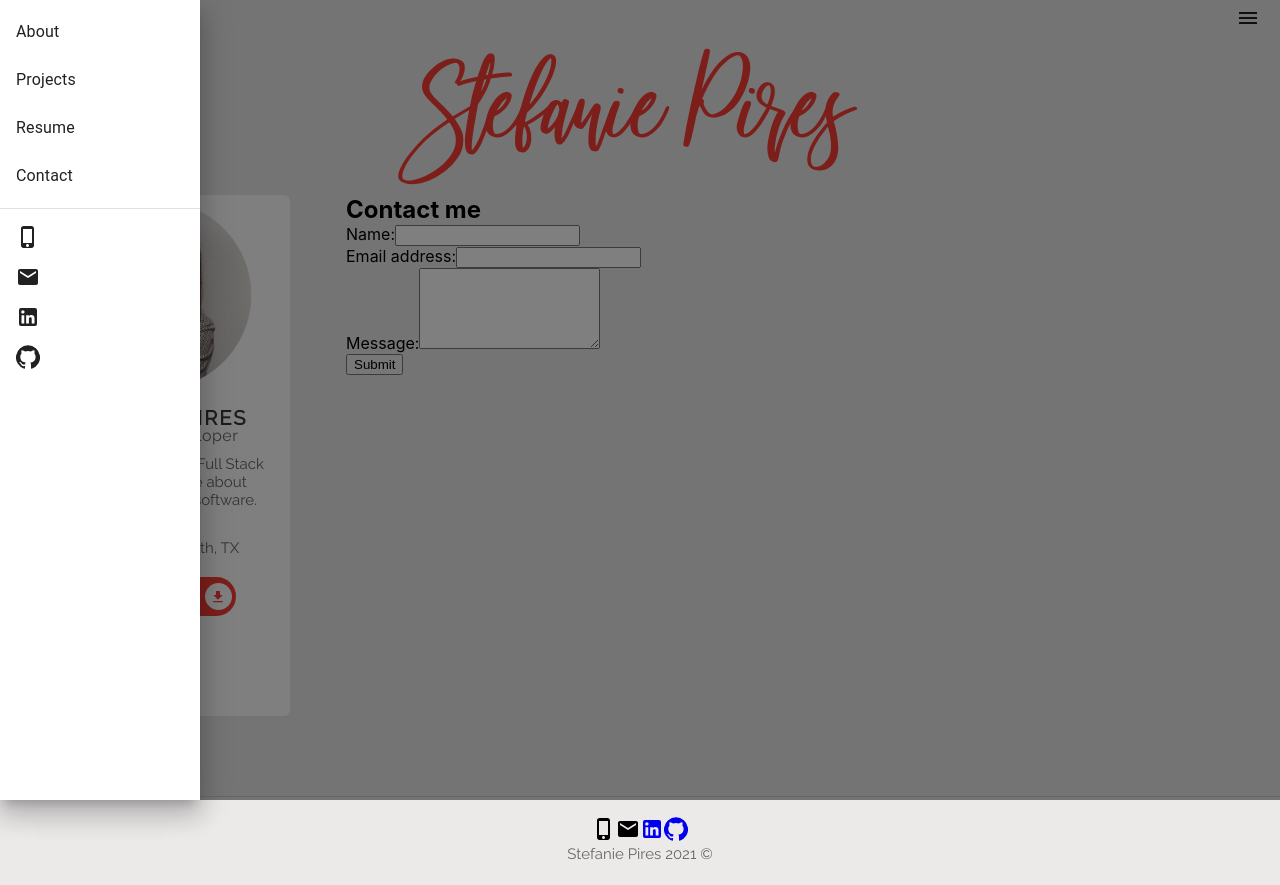
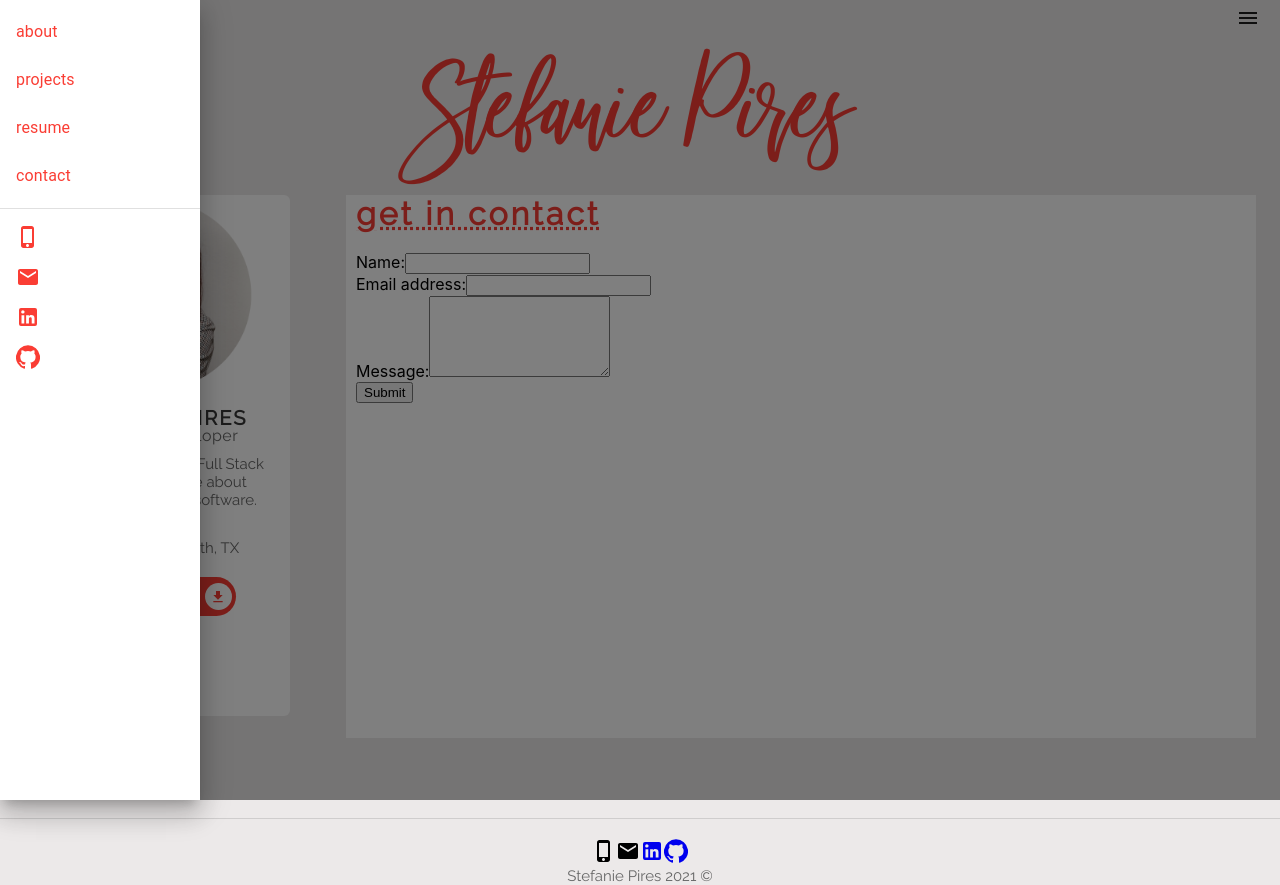
Before and after one commit to stefaniepires/react-portfolio, a React (Create React App) app: page /contact in a window 1280 px wide. Both pictures are taken after a click on the button 1248 px from the left and 18 px from the top of the page. Before the commit the page ends 863 px from the top, so only its background shows below. Built offline with nearby package versions, Linux system fonts and the light colour scheme.

Commit message:
adjusted nav bar and contact page

```diff
--- /dev/null
+++ b/src/components/Nav/Nav.css
@@ -0,0 +1,4 @@
+.list-items {
+  color:var(--button-color) !important;
+  font-family: 'Raleway', sans-serif !important;
+}
--- a/src/components/Nav/index.js
+++ b/src/components/Nav/index.js
@@ -12,6 +12,7 @@ import Box from '@material-ui/core/Box';
 import Typography from '@material-ui/core/Typography';
 import EmailIcon from '@material-ui/icons/Email';
 import PhoneIphoneIcon from '@material-ui/icons/PhoneIphone';
+import './Nav.css';
 
 
 const Nav = () => {
@@ -30,33 +31,33 @@ const Nav = () => {
     <div onClick={toggleDrawer(true)}>
       <Typography component="div">
       <Box width={200}>
-        <List>
+        <List className='list-items'>
   <ListItem button component="a" href="about">
-    <ListItemText primary="About" />
+    <ListItemText primary="about" />
   </ListItem>
 
   <ListItem button component="a" href="projects">
-    <ListItemText primary="Projects" />
+    <ListItemText primary="projects" />
   </ListItem>
 
   <ListItem button component="a" href="/">
-    <ListItemText primary="Resume" />
+    <ListItemText primary="resume" />
   </ListItem>
 
   <ListItem button component="a" href="contact">
-    <ListItemText primary="Contact" />
+    <ListItemText primary="contact" />
   </ListItem>
 
 </List>
 <Divider/>
-<List>
+<List className='list-items'>
 
 <ListItem>
-<PhoneIphoneIcon/>
+<PhoneIphoneIcon className='icon'/>
 </ListItem>
 
 <ListItem>
-      <EmailIcon/>
+      <EmailIcon className='icon'/>
 </ListItem>
 
   <ListItem button component="a" href="https://www.linkedin.com/in/stefanietinsley/">
--- /dev/null
+++ b/src/components/Pages/Contact/Contact.css
@@ -0,0 +1,15 @@
+.contact-page{
+  background-color: #fff;
+  padding-left: 10px;
+  padding-right: 20px;
+  padding-bottom: 335px;
+}
+
+.contact-header {
+  font-size: 32px;
+  color: var(--button-color);
+  font-family: 'Raleway', sans-serif;
+  letter-spacing: 3px;
+  text-decoration: underline dotted;
+  padding-bottom:20px;
+}
--- a/src/components/Pages/Contact/index.js
+++ b/src/components/Pages/Contact/index.js
@@ -1,9 +1,10 @@
 import React from 'react'
+import './Contact.css';
 
 const Contact = () => {
   return (
-    <section>
-      <h1 data-testid="h1tag">Contact me</h1>
+    <section className='contact-page'>
+      <h1 className='contact-header' data-testid="h1tag">get in contact</h1>
       <form id="contact-form">
         <div>
           <label htmlFor="name">Name:</label>
@@ -20,6 +21,7 @@ const Contact = () => {
 
         <button data-testid="button" type="submit">Submit</button>
       </form>
+
     </section>
   )
 }
```
Also changed, not shown: 1 other file (tests, documents, lock files or other folders).
